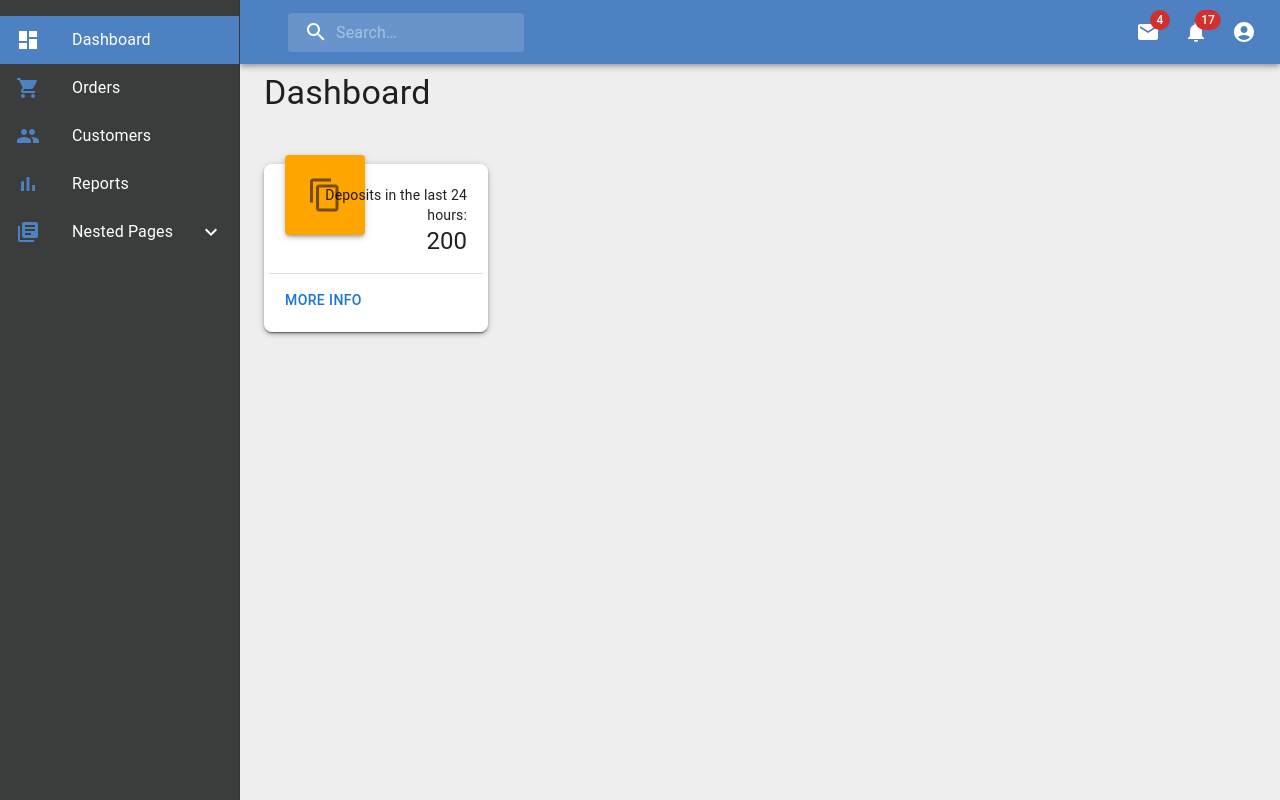
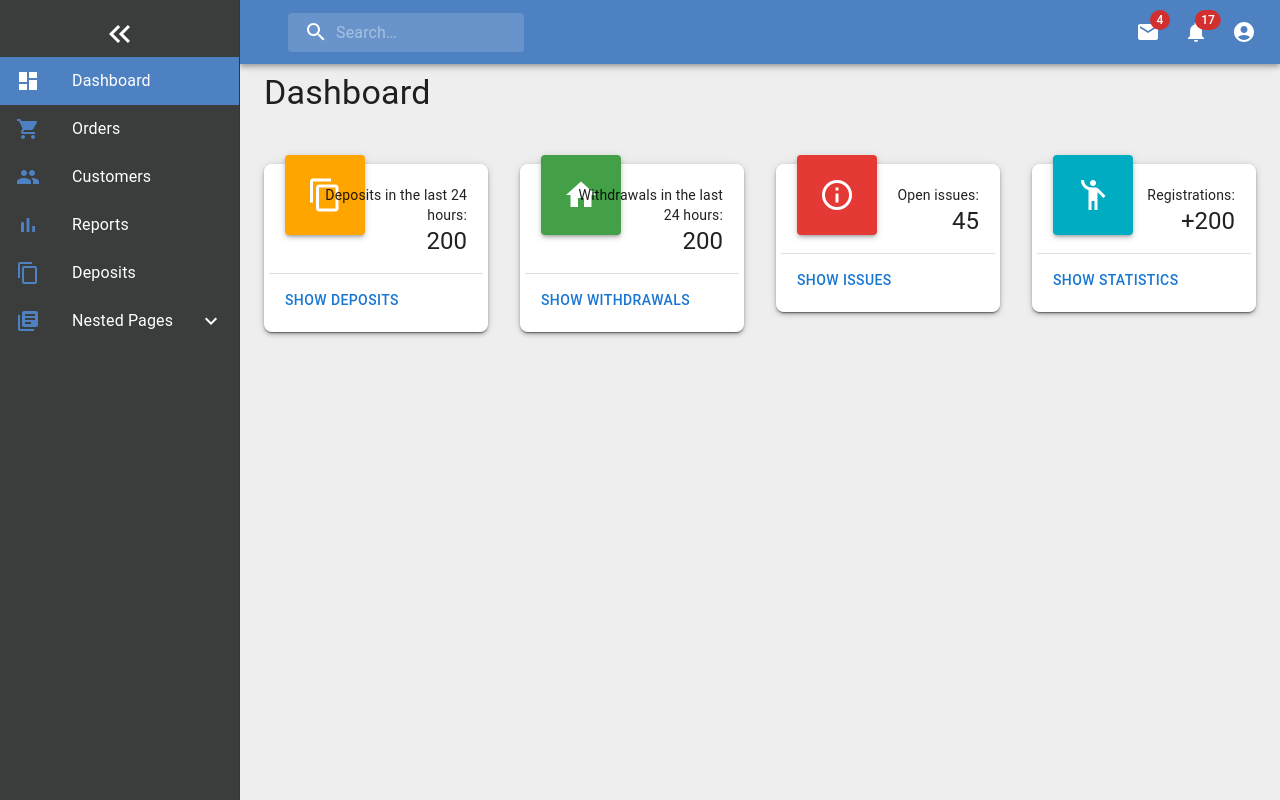
Before and after one commit to mrabaev48/my-dashboard, a React (Create React App) app: page / in a window 1280 px wide. Built offline with nearby package versions, Linux system fonts and the light colour scheme.

Commit message:
refactor

```diff
--- a/package.json
+++ b/package.json
@@ -17,6 +17,7 @@
     "@types/react": "^17.0.33",
     "@types/react-dom": "^17.0.10",
     "apexcharts": "^3.30.0",
+    "linqscript": "^1.4.3",
     "react": "^17.0.2",
     "react-apexcharts": "^1.3.9",
     "react-dom": "^17.0.2",
--- a/src/App.tsx
+++ b/src/App.tsx
@@ -20,6 +20,7 @@ import {AppContextProvider} from "./components/context/appContext/AppContextProv
 import { v4 } from 'uuid';
 import { Header } from './components/shared/header/Header'
 import {PageTitle} from "./components/shared/pageTitle/PageTitle";
+import {ContentCopy} from "@mui/icons-material";
 
 const appMenuItems: AppMenuItemProps[] = [
     {
@@ -45,6 +46,12 @@ const appMenuItems: AppMenuItemProps[] = [
         link: '/reports',
         Icon: IconBarChart,
         pageIdentifier: v4(),
+    },
+    {
+        name: 'Deposits',
+        link: '/deposits',
+        Icon: ContentCopy,
+        pageIdentifier: v4()
     },
     {
         name: 'Nested Pages',
--- /dev/null
+++ b/src/components/shared/card/CardExt.tsx
@@ -0,0 +1,19 @@
+import {FC} from "react";
+import {Card} from "@mui/material";
+import {CardProps} from "@mui/material/Card/Card";
+
+export const CardExt:FC<CardProps> = (props) => {
+    return (
+        <Card
+            {...props}
+            style={{
+                ...props.style,
+                borderRadius: '8px',
+                overflow: 'visible',
+                padding: '5px'
+            }}
+        >
+            {props.children}
+        </Card>
+    )
+}
--- a/src/components/shared/icon/IconExt.tsx
+++ b/src/components/shared/icon/IconExt.tsx
@@ -1,10 +1,12 @@
 import {FC} from "react";
 import {Icon} from "@mui/material";
 
+export type CustomIconColor = IconColor | string | undefined
+
 export interface IIconExtProps {
     iconName: string;
-    iconSize: IconSize
-    iconColor: IconColor,
+    iconSize: IconSize;
+    iconColor: CustomIconColor;
 }
 
 export enum IconSize {
@@ -26,13 +28,24 @@ export enum IconColor {
     warning =  'warning',
 }
 
-export const IconExt:FC<IIconExtProps> = (props) => {
+export const IconExt:FC<IIconExtProps> = ({iconColor, iconName, iconSize}) => {
+    let propses: any = {
+        fontSize: iconSize
+    }
+
+    if (iconColor && !(iconColor in IconColor)) {
+        propses['style'] = {
+            color: iconColor
+        }
+    } else {
+        propses['color'] = iconColor;
+    }
+
     return (
         <Icon
-            fontSize={props.iconSize}
-            color={props.iconColor}
+            {...propses}
         >
-            {props.iconName}
+            {iconName}
         </Icon>
     )
 }
--- a/src/components/shared/iconPaper/IconPaper.tsx
+++ b/src/components/shared/iconPaper/IconPaper.tsx
@@ -1,10 +1,10 @@
 import React, {FC} from "react";
 import {Paper} from "@mui/material";
-import {IconColor, IconExt, IconSize} from "../icon/IconExt";
+import {CustomIconColor, IconExt, IconSize} from "../icon/IconExt";
 
 export interface IIconPaperProps {
     backgroundColor?: string
-    iconColor?: IconColor
+    iconColor?: CustomIconColor;
     iconName?: string;
     iconSize?: IconSize;
 }
@@ -29,7 +29,7 @@ export const IconPaper: FC<IIconPaperProps> = (props) => {
             {props.iconName &&  <IconExt
                 iconName={props.iconName}
                 iconSize={props.iconSize as IconSize}
-                iconColor={props.iconColor as IconColor}
+                iconColor={props.iconColor}
             />}
         </Paper>
     )
--- a/src/components/shared/menu/AppMenu.tsx
+++ b/src/components/shared/menu/AppMenu.tsx
@@ -1,9 +1,11 @@
 import React from 'react'
-import { makeStyles, createStyles } from '@material-ui/core/styles'
+import {createStyles, makeStyles} from '@material-ui/core/styles'
 
 import List from '@material-ui/core/List'
 
 import AppMenuItem, {AppMenuItemProps} from './AppMenuItem'
+import {ListItemIcon} from "@mui/material";
+import {IconExt, IconSize} from "../icon/IconExt";
 
 export interface IAppMenuProps {
     items: AppMenuItemProps[];
@@ -14,6 +16,19 @@ const AppMenu: React.FC<IAppMenuProps> = ({ items }) => {
 
     return (
         <List component="nav" className={classes.appMenu} disablePadding>
+            <ListItemIcon
+                style={{
+                    justifyContent: "center",
+                    width: "100%"
+                }}
+                onClick={(e) => {console.log('clicked')}}
+            >
+                <IconExt
+                    iconName={'keyboard_double_arrow_left'}
+                    iconColor={'white'}
+                    iconSize={IconSize.large}
+                />
+            </ListItemIcon>
             {items.map((item, index) => (
                 <AppMenuItem {...item} key={index} />
             ))}
--- /dev/null
+++ b/src/components/shared/paper/PaperExt.tsx
@@ -0,0 +1,18 @@
+import {FC} from "react";
+import {Paper, PaperProps} from "@mui/material";
+
+export const PaperExt:FC<PaperProps> = (props) => {
+    return (
+        <Paper
+            {...props}
+            elevation={3}
+            style={{
+                ...props.style,
+                borderRadius: '8px',
+                maxWidth: '393px'
+            }}
+        >
+            {props.children}
+        </Paper>
+    )
+}
--- a/src/configs/routes/privateRoutes.ts
+++ b/src/configs/routes/privateRoutes.ts
@@ -18,5 +18,10 @@ export const privateRoutes = [
         to: '/reports',
         defaultLabel: 'Reports',
         translationKey: ''
+    },
+    {
+        to: '/deposits',
+        defaultLabel: 'Deposits',
+        translationKey: ''
     }
 ]
--- a/src/pages/dashboard/Dashboard.tsx
+++ b/src/pages/dashboard/Dashboard.tsx
@@ -1,12 +1,13 @@
 import React from 'react';
 import {Grid} from "@material-ui/core";
-import {Button, Card, CardActions, CardContent, Divider, Paper, Typography} from "@mui/material";
-import {IconPaper} from "../../components/shared/iconPaper/IconPaper";
+import {Button, CardActions} from "@mui/material";
 import {InfoCard} from "./components/InfoCard";
-import {IconColor, IconSize} from "../../components/shared/icon/IconExt";
+import {IconSize} from "../../components/shared/icon/IconExt";
+import {useHistory} from "react-router-dom";
 
 export const Dashboard: React.FC = () => {
 
+    const history = useHistory()
 
     return (
         <Grid container spacing={8}>
@@ -16,17 +17,73 @@ export const Dashboard: React.FC = () => {
                     messageText={'200'}
                     useIcon={true}
                     iconBackgroundColor={'orange'}
-                    iconColor={IconColor.action}
+                    iconColor={'white'}
                     iconSize={IconSize.large}
                     iconName={'content_copy'}
                 >
                     <CardActions>
-                        <Button>
-                            More info
+                        <Button onClick={(e) => {
+                            history.push('deposits')
+                        }}>
+                            Show deposits
+                        </Button>
+                    </CardActions>
+                </InfoCard>
+                <InfoCard
+                    titleText={'Withdrawals in the last 24 hours:'}
+                    messageText={'200'}
+                    useIcon={true}
+                    iconBackgroundColor={'#43a047'}
+                    iconColor={'white'}
+                    iconSize={IconSize.large}
+                    iconName={'home'}
+                >
+                    <CardActions>
+                        <Button onClick={(e) => {
+                            history.push('deposits')
+                        }}>
+                            Show withdrawals
+                        </Button>
+                    </CardActions>
+                </InfoCard>
+                <InfoCard
+                    titleText={'Open issues:'}
+                    messageText={'45'}
+                    useIcon={true}
+                    iconBackgroundColor={'#e53935'}
+                    iconColor={'white'}
+                    iconSize={IconSize.large}
+                    iconName={'info_outline'}
+                >
+                    <CardActions>
+                        <Button onClick={(e) => {
+                            history.push('deposits')
+                        }}>
+                            Show issues
+                        </Button>
+                    </CardActions>
+                </InfoCard>
+                <InfoCard
+                    titleText={'Registrations:'}
+                    messageText={'+200'}
+                    useIcon={true}
+                    iconBackgroundColor={'#00acc1'}
+                    iconColor={'white'}
+                    iconSize={IconSize.large}
+                    iconName={'emoji_people'}
+                >
+                    <CardActions>
+                        <Button onClick={(e) => {
+                            history.push('deposits')
+                        }}>
+                            Show statistics
                         </Button>
                     </CardActions>
                 </InfoCard>
             </Grid>
+            <Grid container direction={"row"} spacing={4} item>
+
+            </Grid>
         </Grid>
     );
 };
--- a/src/pages/dashboard/components/InfoCard.tsx
+++ b/src/pages/dashboard/components/InfoCard.tsx
@@ -1,8 +1,10 @@
-import {Card, CardActions, CardContent, Divider, Icon, Paper, Typography} from "@mui/material";
+import {CardContent, Divider, Typography} from "@mui/material";
 import {Grid} from "@material-ui/core";
 import React, {FC} from "react";
 import {IconPaper} from "../../../components/shared/iconPaper/IconPaper";
-import {IconColor, IconSize} from "../../../components/shared/icon/IconExt";
+import {CustomIconColor, IconSize} from "../../../components/shared/icon/IconExt";
+import {CardExt} from "../../../components/shared/card/CardExt";
+import {PaperExt} from "../../../components/shared/paper/PaperExt";
 
 export interface IInfoCardProps {
     titleText?: string;
@@ -10,7 +12,7 @@ export interface IInfoCardProps {
     useIcon?: boolean | false;
     iconName?: string;
     iconSize?: IconSize;
-    iconColor?: IconColor;
+    iconColor?: CustomIconColor;
     iconBackgroundColor?: string;
 }
 
@@ -29,19 +31,8 @@ export const InfoCard:FC<IInfoCardProps> = (props) => {
 
     return (
         <Grid item xs={12} md={4} lg={3}>
-            <Paper
-                elevation={3}
-                style={{
-                    borderRadius: '8px',
-                }}
-            >
-                <Card
-                    style={{
-                        borderRadius: '8px',
-                        overflow: 'visible',
-                        padding: '5px'
-                    }}
-                >
+            <PaperExt>
+                <CardExt>
                     <CardContent>
                         <Grid item container>
                             <Grid
@@ -52,7 +43,7 @@ export const InfoCard:FC<IInfoCardProps> = (props) => {
                                 justifyContent={"center"}
                                 style={{
                                     marginTop: '-30px',
-                                    height: 'fit-content'
+                                    height: 'fit-content',
                                 }}
                             >
                                 {icon}
@@ -74,8 +65,8 @@ export const InfoCard:FC<IInfoCardProps> = (props) => {
                     </CardContent>
                     {props.children && <Divider variant={"fullWidth"}/>}
                     {props.children}
-                </Card>
-            </Paper>
+                </CardExt>
+            </PaperExt>
         </Grid>
     )
 }
```
Also changed, not shown: src/components/shared/card/Card.tsx (deleted, +0 -14 lines), src/pages/deposits/Deposits.tsx (added, +8 -0 lines), 1 other file (tests, documents, lock files or other folders).
